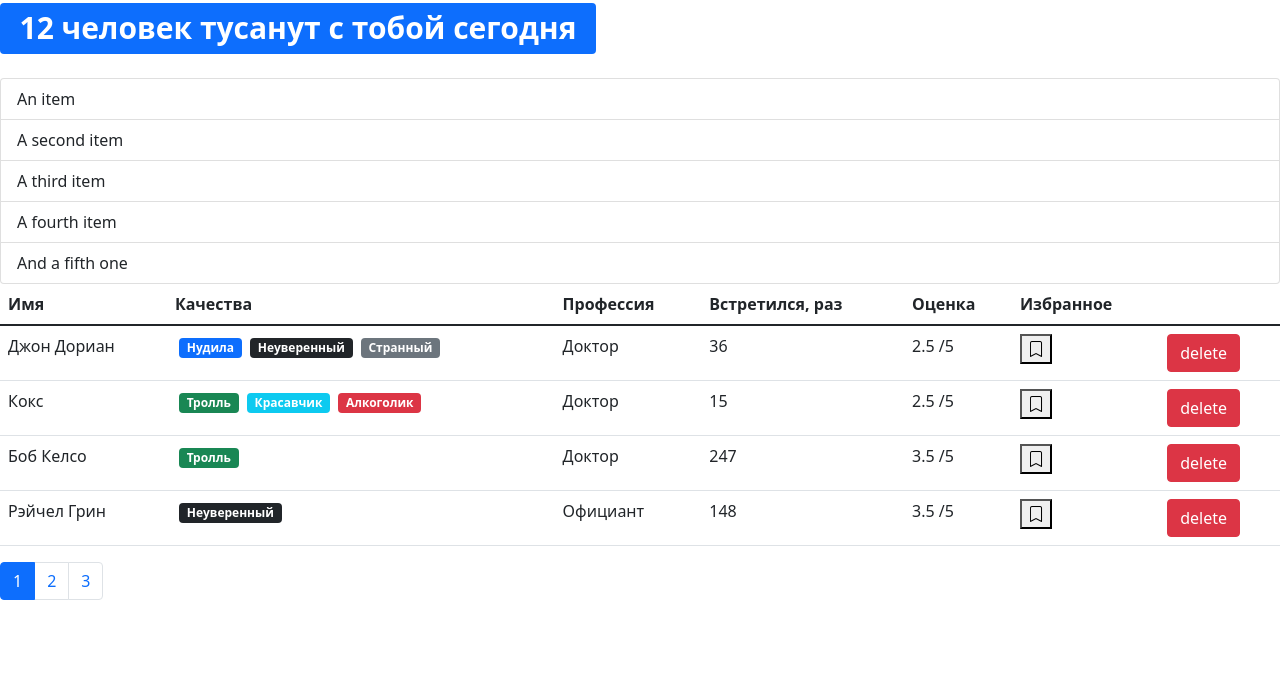
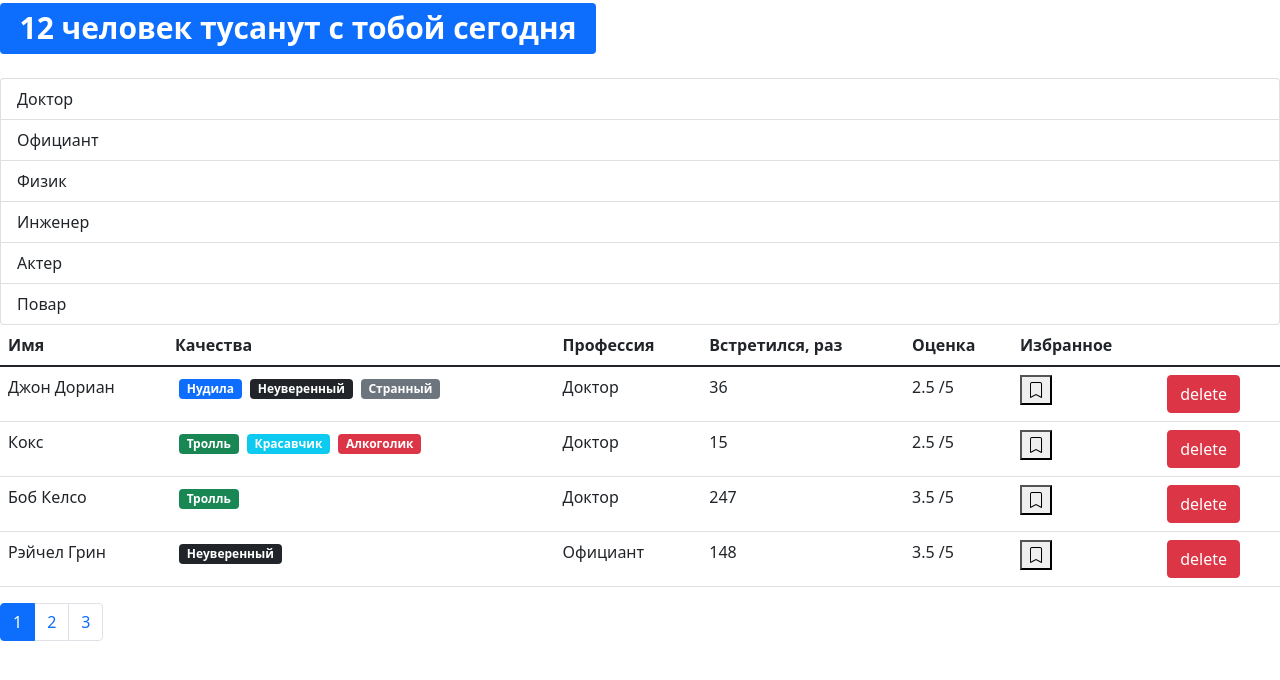
Before and after one commit to victorbobkov/fast-company, a React (Create React App) app: page / in a window 1280 px wide. Shown: the top 680 px of the page. Built offline with nearby package versions, Linux system fonts and the light colour scheme.

Commit message:
displaying elements

```diff
--- a/src/components/Users.jsx
+++ b/src/components/Users.jsx
@@ -29,10 +29,15 @@
    const usersCrop = paginate(allUsers, currentPage, pageSize)
    return (
       <>
-         <GroupList
-            items={professions}
-            onItemSelect={handleProfessionSelect}
-         />
+         {professions && (
+            <GroupList
+               items={professions}
+               onItemSelect={handleProfessionSelect}
+               valueProperty="_id"
+               contentProperty="name"
+            />
+         )}
+
 
          {count > 0 && (
             <table className="table">
--- a/src/components/groupList.jsx
+++ b/src/components/groupList.jsx
@@ -1,15 +1,25 @@
 import React from 'react'
+import PropTypes from 'prop-types'
 
-const GroupList = () => {
+const GroupList = ({items, valueProperty, contentProperty}) => {
    return (
       <ul className="list-group">
-         <li className="list-group-item">An item</li>
-         <li className="list-group-item">A second item</li>
-         <li className="list-group-item">A third item</li>
-         <li className="list-group-item">A fourth item</li>
-         <li className="list-group-item">And a fifth one</li>
+         {Object.keys(items).map(item => (
+            <li
+               key={items[item][valueProperty]}
+               className="list-group-item"
+            >
+               {items[item][contentProperty]}
+            </li>
+         ))}
       </ul>
    )
 }
 
+GroupList.propTypes = {
+   items: PropTypes.object.isRequired,
+   valueProperty: PropTypes.string.isRequired,
+   contentProperty: PropTypes.string.isRequired
+}
+
 export default GroupList
```
